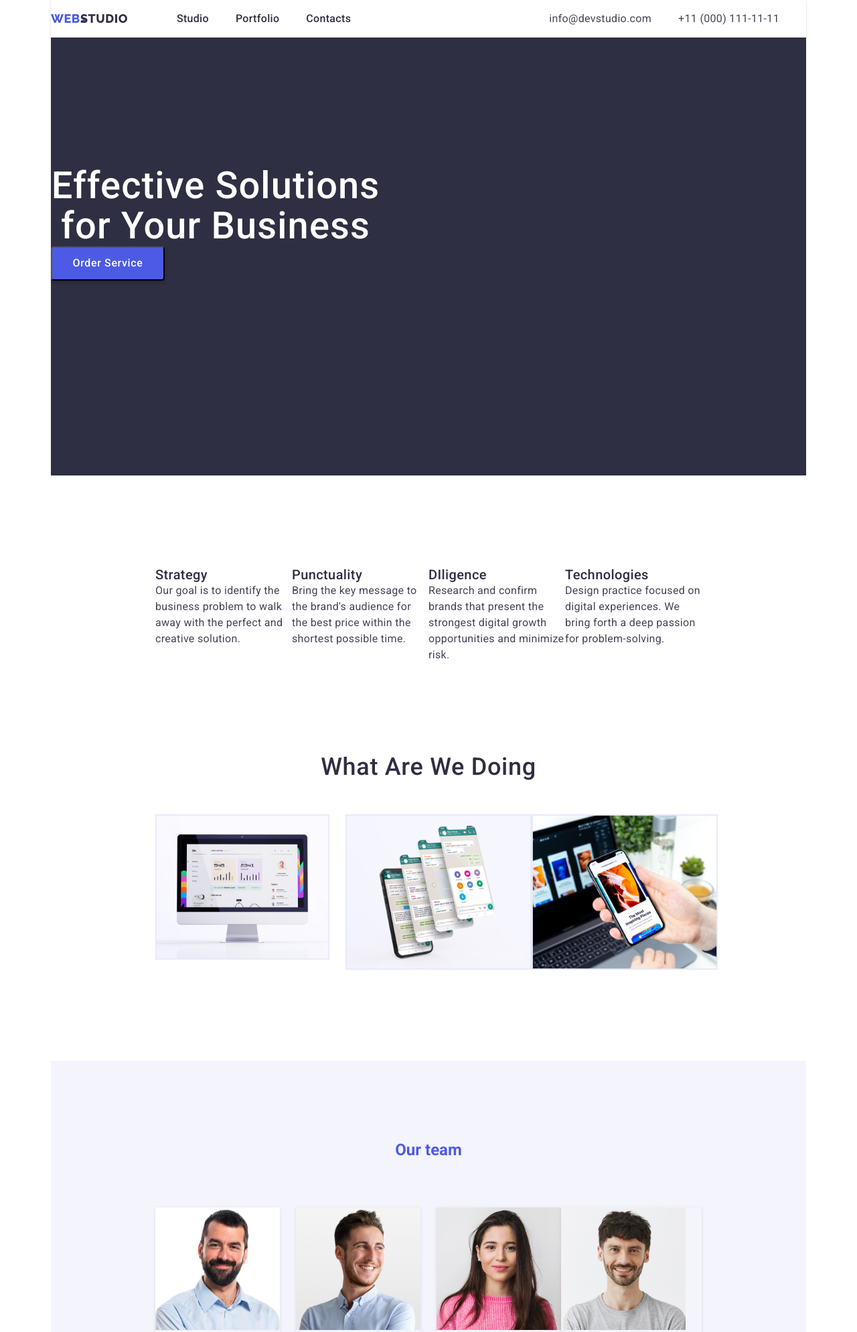
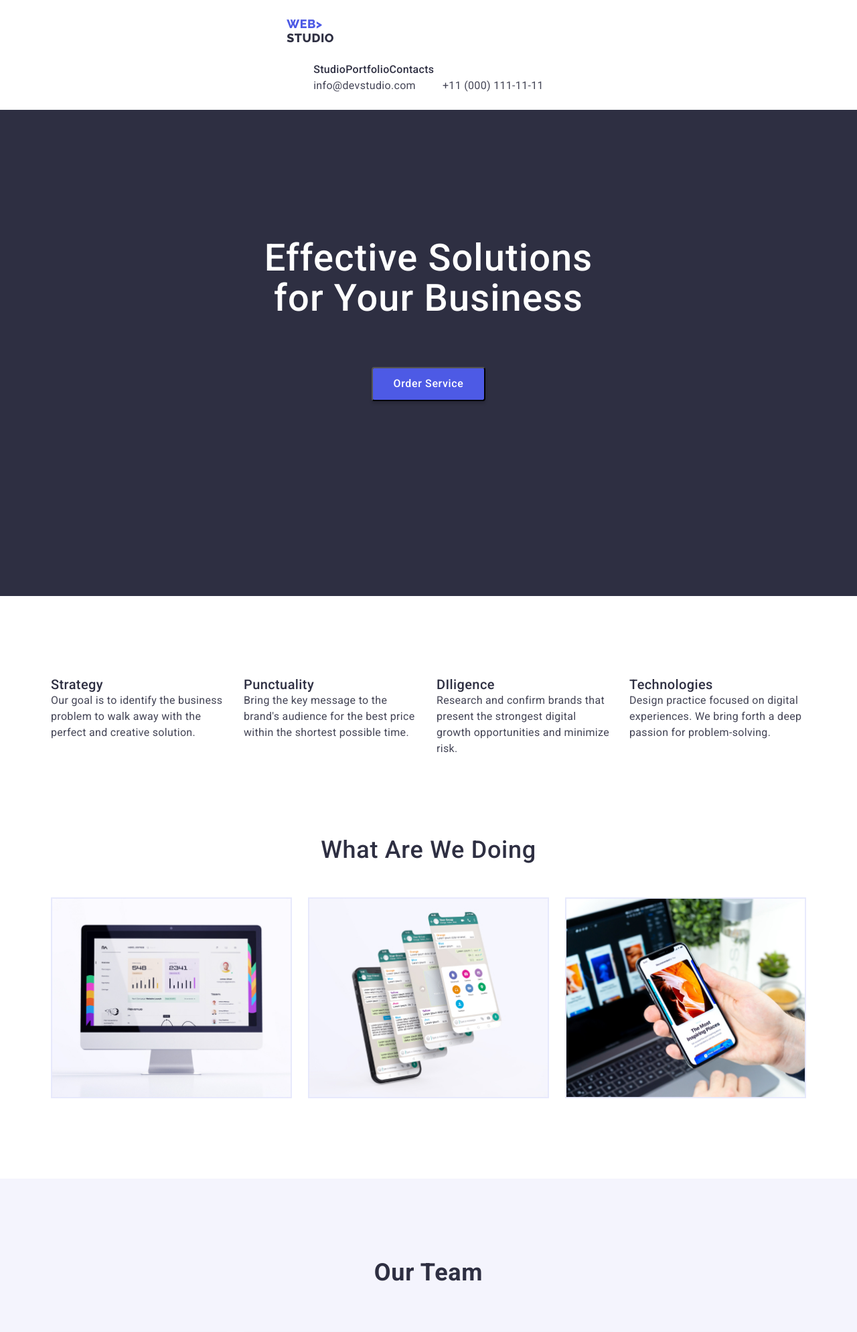
Before and after one commit to Maksym-Lytvyn/goit-markup-hw-03, a plain HTML site: page index.html in a window 1280 px wide. Shown: the top 1989 px of the page at 67% size. Drawn offline with nearby package versions, Linux system fonts and the light colour scheme.

Commit message:
Вже мільярдне виправлення до ДЗ
Вже мільярдне виправлення до ДЗ

```diff
--- a/css/styles.css
+++ b/css/styles.css
@@ -31,6 +31,8 @@ h3,
 h4,
 h5,
 h6,
+ul,
+li,
 p {
 	margin: 0;
 }
@@ -62,6 +64,8 @@ img {
 .header-class {
     display: flex;
     flex-direction: row;
+    padding-top: 24px;
+    padding-bottom: 24px;
     box-shadow: 0px 2px 1px rgba(46, 47, 66, 0.08), 0px 1px 1px rgba(46, 47, 66, 0.16), 0px 1px 6px rgba(46, 47, 66, 0.08);
 }
 
@@ -86,7 +90,7 @@ img {
     font-style: normal;
     font-weight: 800;
     font-size: 18px;
-    line-height: 24px;
+    padding-bottom: 24px;
     text-decoration: none;
     display: flex;
     align-items: center;
@@ -98,9 +102,10 @@ img {
 /* очистка переліків від позначок */
 .no-bullets {
     list-style-type:none;
+    margin: 0;
+    padding: 0;
     display: flex;
-    padding-left: 156px;
-    padding-right: 156px;
+    gap: 24px;
 }
 
 .nav-links {
@@ -111,13 +116,14 @@ img {
     color: var(--dark);
     list-style-type: none;
     display: flex;
+    margin: 0;
 }
 .exact-nav-links {
     color: var(--dark);
     font-weight: 500;
     text-decoration: none;
     display: flex;
-    margin-right: 40px;
+    margin: 0;
 }
 .nav-links:hover {
     color: #404BBF;
@@ -152,6 +158,7 @@ img {
     font-weight: 500;
     font-size: 56px;
     width: 492px;
+    margin: 0 auto;
     line-height: 1.07;
     text-align: center;
     letter-spacing: 0.02em;
@@ -161,6 +168,7 @@ img {
     padding-top: 192px;
     padding-bottom: 291px;
     background-color: #2E2F42;
+    text-align: center;
 }
 .btn {
     font-weight: 500;
@@ -173,6 +181,7 @@ img {
     top: 432px;
     letter-spacing: 0.04em;
     color: #FFFFFF;
+    margin-top: 72px;
     background-color: var(--primary-brand);
     box-shadow: 0px 4px 4px rgba(0, 0, 0, 0.15);
     border-radius: 4px;
@@ -193,6 +202,8 @@ img {
     line-height: 1.2;
     letter-spacing: 0.02em;
     color: var(--dark);
+    margin: 0;
+    padding: 0;
 }
 .bene-section {
     padding-top: 120px;
@@ -204,6 +215,7 @@ img {
     font-size: 16px;
     line-height: 1.5;
     letter-spacing: 0.02em;
+    margin: 0;
     color: var(--text);
 }
 .section-doing {
@@ -226,6 +238,7 @@ img {
     background-blend-mode: soft-light, normal;
     border: 1px solid var(--accent);
     display: flex;
+    box-sizing: border-box;
 }
 .pics2 {
     box-sizing: border-box;
@@ -233,7 +246,7 @@ img {
     background-blend-mode: soft-light, normal;
     border: 1px solid var(--accent);
     display: flex;
-    margin-left: 24px;
+    box-sizing: border-box;
 }
 .pics3 {
     box-sizing: border-box;
@@ -241,7 +254,7 @@ img {
     background-blend-mode: soft-light, normal;
     border: 1px solid var(--accent);
     display: flex;
-    margin-left: 24px;
+    box-sizing: border-box;
 }
 .team-bckg {
     background-color: var(--light);
@@ -251,23 +264,31 @@ img {
 .team {
     text-align: center;
     margin-bottom: 72px;
+    font-family: 'Roboto';
+    font-style: normal;
+    font-weight: 600;
+    font-size: 36px;
+    line-height: 40px;
+    text-align: center;
+    letter-spacing: 0.02em;
+    text-transform: capitalize;
+    color: #2E2F42;
 }
 .worker-card1 {
     box-shadow: 0px 1px 6px rgba(46, 47, 66, 0.08), 0px 1px 1px rgba(46, 47, 66, 0.16), 0px 2px 1px rgba(46, 47, 66, 0.08);
     border-radius: 0px 0px 4px 4px;
+    margin: 0;
+    padding: 0;
 }
 .worker-card2 {
-    margin-left: 24px;
     box-shadow: 0px 1px 6px rgba(46, 47, 66, 0.08), 0px 1px 1px rgba(46, 47, 66, 0.16), 0px 2px 1px rgba(46, 47, 66, 0.08);
     border-radius: 0px 0px 4px 4px;
 }
 .worker-card3 {
-    margin-left: 24px;
     box-shadow: 0px 1px 6px rgba(46, 47, 66, 0.08), 0px 1px 1px rgba(46, 47, 66, 0.16), 0px 2px 1px rgba(46, 47, 66, 0.08);
     border-radius: 0px 0px 4px 4px;
 }
 .worker-card4 {
-    padding-right: 24px;
     box-shadow: 0px 1px 6px rgba(46, 47, 66, 0.08), 0px 1px 1px rgba(46, 47, 66, 0.16), 0px 2px 1px rgba(46, 47, 66, 0.08);
     border-radius: 0px 0px 4px 4px;
 }
@@ -295,6 +316,7 @@ img {
     display: block;
     padding-top: 100px;
     padding-bottom: 100px;
+    padding-left: 0;
 }
 .studio-footer {
     font-family: 'Raleway';
@@ -303,6 +325,7 @@ img {
     line-height: 1.16;
     letter-spacing: 0.03em;
     display: flex;
+    align-items: center;
     text-transform: uppercase;
     text-decoration: none;
     color: var(--light);
@@ -310,6 +333,7 @@ img {
 .footer-description {
     font-size: 16px;
     padding-top: 16px;
+
     width: 264px;
     line-height: 1.5;
     letter-spacing: 0.02em;
--- a/index.html
+++ b/index.html
@@ -11,15 +11,15 @@
 		<title>Studio</title>
 	</head>
 	<body>
+
+			<header class="header-class">
 				<div class="container">
-			<header class="header-class">
-
 			<a href="#" class="web">WEB></a>
 	  <a href="#" class="studio">Studio</a>
 	  <nav>
 		  <ul class="nav-links">
-					<li ><a href="/index.html" class="exact-nav-links">Studio</a></li>
-					<li ><a href="/portfolio.html" class="exact-nav-links">Portfolio</a></li>
+			  <li ><a href="./index.html" class="exact-nav-links">Studio</a></li>
+			  <li ><a href="./portfolio.html" class="exact-nav-links">Portfolio</a></li>
 			  <li ><a href="#" class="exact-nav-links">Contacts</a></li>
 		  </ul>
 
@@ -28,27 +28,30 @@
 		  <li><a href="mailto:info@devstudio.com" class="contact-links">info@devstudio.com</a></li>
 		  <li><a href="tel:+11(000)111-11-11" class="contact-links">+11 (000) 111-11-11</a></li>
 	  </ul>
+	  </div>
+  </header>
 
-		</header>
-		</div>
+
 
 
 		<main>
+				<section class="title-section">
 				<div class="container">
-				<section class="title-section">
 				<h1 class="main-title">Effective Solutions for Your Business</h1>
 				<button type="button" class="btn">Order Service</button>
+			</div>
 			</section>
-			</div>
 
 
+
+
+			<section class="bene-section">
 				<div class="container">
-			<section class="bene-section">
 				<h2 class="hidden">Benefits</h2>
 			<ul class="no-bullets">
 				<li class="benefit-point">
 					<h3 class="benefits">Strategy</h3>
-					<p class="description">Our goal is to identify the business problem to walk away with the perfect and creative solution. </p>
+					<p class="description">Our goal is to identify the business problem to walk away with the perfect and creative solution.</p>
 				</li>
 				<li class="benefit-point">
 					<h3 class="benefits">Punctuality</h3>
@@ -62,25 +65,29 @@
 					<h3 class="benefits">Technologies</h3>
 					<p class="description">Design practice focused on digital experiences. We bring forth a deep passion for problem-solving.</p>
 				</li>
+				</div>
 			</section>
-			</div>
 
 
 
+
+
+				<section class="section-doing">
 					<div class="container">
-				<section class="section-doing">
 				<h2 class="doing">What are we doing</h2>
 				<ul class="no-bullets">
 					<li><img src="./images/itemone.jpg" alt="iMac" width="360" height="300" class="pics1" /></li>
 					<li><img src="./images/itemtwo.jpg" alt="Smartphones" width="360" height="300" class="pics2" /></li>
 					<li><img src="./images/itemthree.jpg" alt="Smartphone being used" width="360" height="300" class="pics3" /></li>
 				</ul>
+				</div>
 			</section>
-			</div>
 
 
+
+
+				<section class="team-bckg">
 					<div class="container">
-				<section class="team-bckg">
 				<h2 class="team">Our team</h2>
 				<ul class="no-bullets">
 					<li class="worker-card1">
@@ -119,17 +126,18 @@
 
 					</li>
 				</ul>
+				</div>
 				</section>
-			</div>
 
 		</main>
 
+
+			<footer class="bckg-footer">
 				<div class="container">
-			<footer class="bckg-footer">
 				<a href="#" class="studio-footer"><span class="web">WEB </span>  STUDIO</a>
 				<p class="footer-description">Increase the flow of customers and sales for your business with digital marketing & growth solutions.</p>
+				</div>
 			</footer>
-		</div>
 
 	</body>
 </html>
```
Also changed, not shown: portfolio.html (+16 -11 lines). Lines whose indentation alone changed are shown as unchanged.
